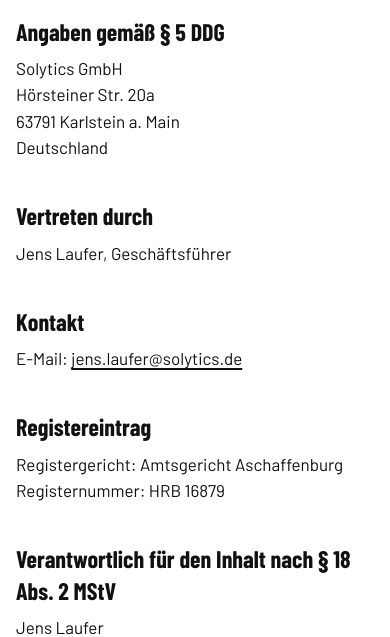
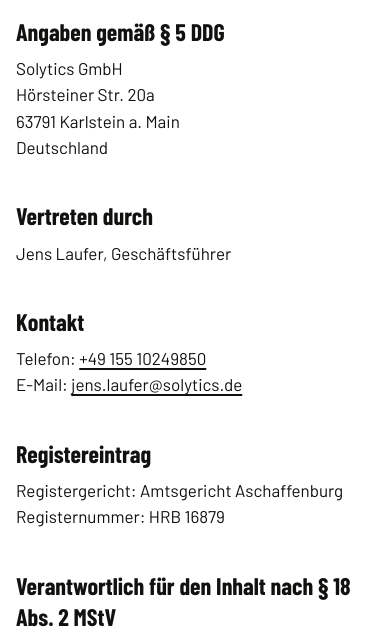
Before and after one commit to jenslaufer/bieterpost-site, a plain HTML site: page impressum.html in a window 390 px wide. Shown: the part 156-793 px from the top of the page. Drawn offline with Linux system fonts and the light colour scheme.

Commit message:
Impressum: add phone number
Co-Authored-By: Claude Opus 5.5 <noreply@anthropic.com>
Claude-Session: https://claude.ai/code/session_014ExB4A7j6DMMjSMCzMQkrD

```diff
--- a/impressum.html
+++ b/impressum.html
@@ -50,7 +50,7 @@
   <h2>Vertreten durch</h2>
   <p>Jens Laufer, Geschäftsführer</p>
   <h2>Kontakt</h2>
-  <p>E-Mail: <a href="mailto:jens.laufer@solytics.de">jens.laufer@solytics.de</a></p>
+  <p>Telefon: <a href="tel:+4915510249850">+49 155 10249850</a><br>E-Mail: <a href="mailto:jens.laufer@solytics.de">jens.laufer@solytics.de</a></p>
   <h2>Registereintrag</h2>
   <p>Registergericht: Amtsgericht Aschaffenburg<br>Registernummer: HRB 16879</p>
   <h2>Verantwortlich für den Inhalt nach § 18 Abs. 2 MStV</h2>
```
